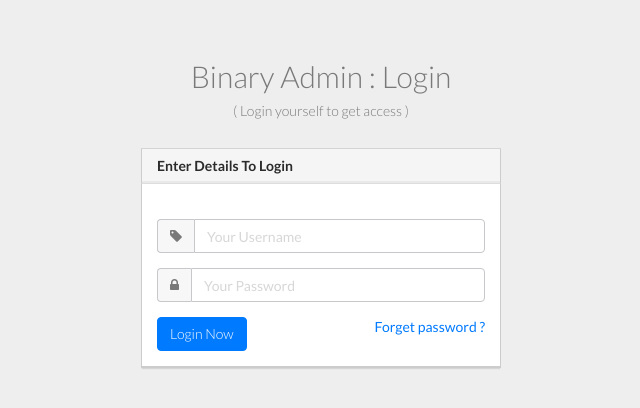
After one commit to NarayanChakraborty/p_site, a PHP site: page /admin/login.php in a window 1280 px wide. The commit adds this page. Shown: the top 408 px of the page, without its empty margins (319-959 px from the left). Run offline with PHP 8.4, Linux system fonts and the light colour scheme; some libraries are stand-ins or nearby versions.

Commit message:
Front End Development

```diff
--- /dev/null
+++ b/admin/login.php
@@ -0,0 +1,91 @@
+<!DOCTYPE html>
+<html xmlns="http://www.w3.org/1999/xhtml">
+<head>
+
+    <!-- Bootstrap CSS -->
+    <link href="css/bootstrap.min.css" rel="stylesheet">
+    <!-- bootstrap theme -->
+    <link href="css/bootstrap-theme.css" rel="stylesheet">
+    <!--external css-->
+    <!-- font icon -->
+    <link href="css/elegant-icons-style.css" rel="stylesheet" />
+    <link href="css/font-awesome.min.css" rel="stylesheet" />
+    <!-- full calendar css-->
+    <link href="assets/fullcalendar/fullcalendar/bootstrap-fullcalendar.css" rel="stylesheet" />
+	<link href="assets/fullcalendar/fullcalendar/fullcalendar.css" rel="stylesheet" />
+    <!-- easy pie chart-->
+    <link href="assets/jquery-easy-pie-chart/jquery.easy-pie-chart.css" rel="stylesheet" type="text/css" media="screen"/>
+    <!-- owl carousel -->
+    <link rel="stylesheet" href="css/owl.carousel.css" type="text/css">
+	<link href="css/jquery-jvectormap-1.2.2.css" rel="stylesheet">
+    <!-- Custom styles -->
+	<link rel="stylesheet" href="css/fullcalendar.css">
+	<link href="css/widgets.css" rel="stylesheet">
+    <link href="css/style.css" rel="stylesheet">
+    <link href="css/style-responsive.css" rel="stylesheet" />
+	<link href="css/xcharts.min.css" rel=" stylesheet">
+	<link href="css/jquery-ui-1.10.4.min.css" rel="stylesheet">
+
+</head>
+
+<body>
+    <div class="container">
+        <div class="row text-center ">
+            <div class="col-md-12">
+                <br /><br />
+                <h2> Binary Admin : Login</h2>
+
+                <h5>( Login yourself to get access )</h5>
+                 <br />
+            </div>
+        </div>
+         <div class="row ">
+
+                  <div class="col-md-4 col-md-offset-4 col-sm-6 col-sm-offset-3 col-xs-10 col-xs-offset-1">
+                        <div class="panel panel-default">
+                            <div class="panel-heading">
+                        <strong>   Enter Details To Login </strong>
+                            </div>
+                            <div class="panel-body">
+                                <form role="form">
+                                       <br />
+                                     <div class="form-group input-group">
+                                            <span class="input-group-addon"><i class="fa fa-tag"  ></i></span>
+                                            <input type="text" class="form-control" placeholder="Your Username " />
+                                        </div>
+                                                                              <div class="form-group input-group">
+                                            <span class="input-group-addon"><i class="fa fa-lock"  ></i></span>
+                                            <input type="password" class="form-control"  placeholder="Your Password" />
+                                        </div>
+                                    <div class="form-group">
+
+                                            <span class="pull-right">
+                                                   <a href="#" >Forget password ? </a>
+                                            </span>
+                                        </div>
+
+                                     <a href="index.html" class="btn btn-primary ">Login Now</a>
+
+                                    </form>
+                            </div>
+
+                        </div>
+                    </div>
+
+
+        </div>
+    </div>
+
+
+     <!-- SCRIPTS -AT THE BOTOM TO REDUCE THE LOAD TIME-->
+    <!-- JQUERY SCRIPTS -->
+    <script src="assets/js/jquery-1.10.2.js"></script>
+      <!-- BOOTSTRAP SCRIPTS -->
+    <script src="assets/js/bootstrap.min.js"></script>
+    <!-- METISMENU SCRIPTS -->
+    <script src="assets/js/jquery.metisMenu.js"></script>
+      <!-- CUSTOM SCRIPTS -->
+    <script src="assets/js/custom.js"></script>
+
+</body>
+</html>
--- a/admin/sidebar.php
+++ b/admin/sidebar.php
@@ -38,7 +38,8 @@
                   </li>
 
                   <li>
-                      <a class="" href="chart-chartjs.html">
+                      <a class="" href="#
+					  ">
                           <i class="icon_piechart"></i>
                           <span>View Comments</span>
 
```
